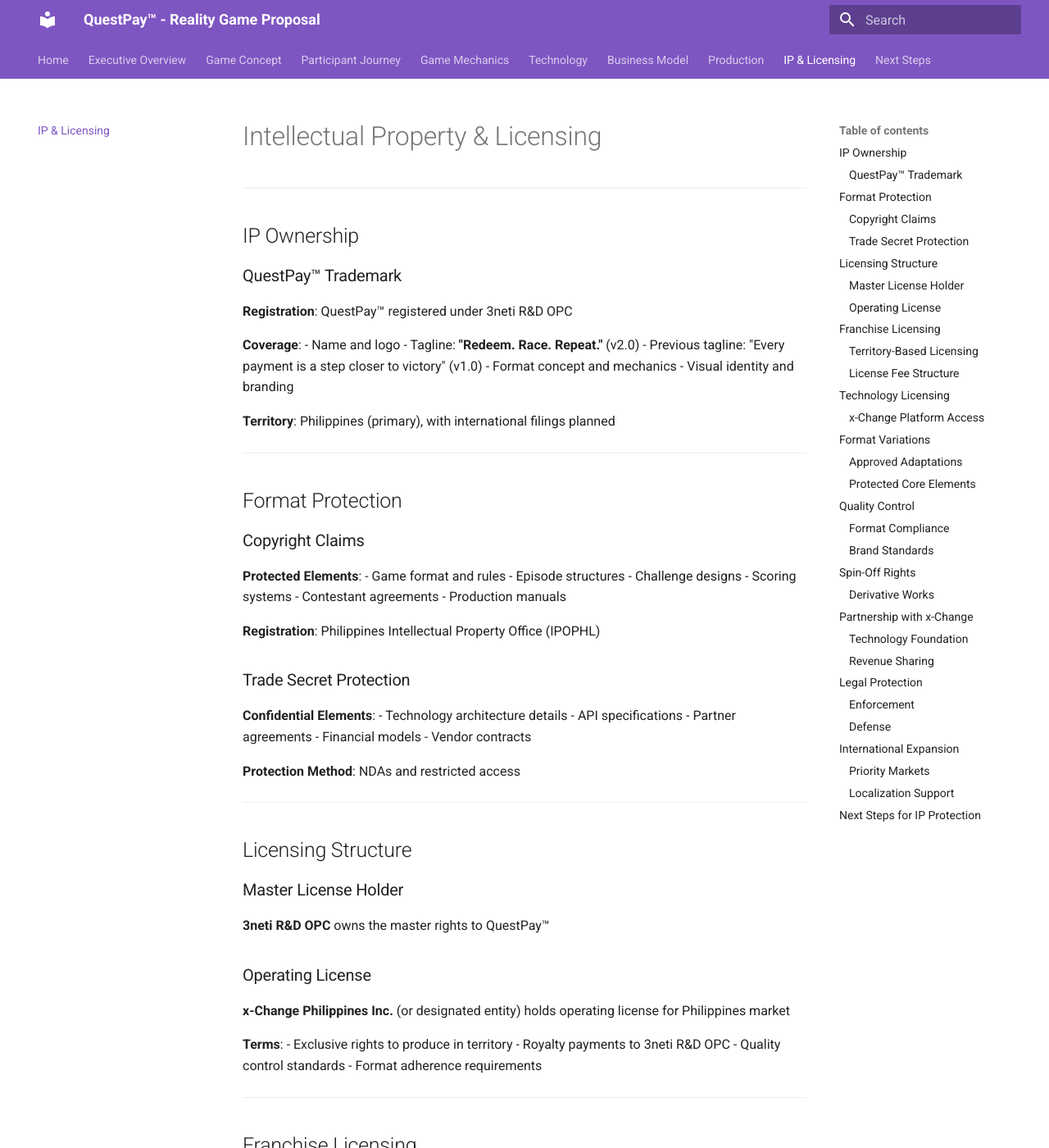
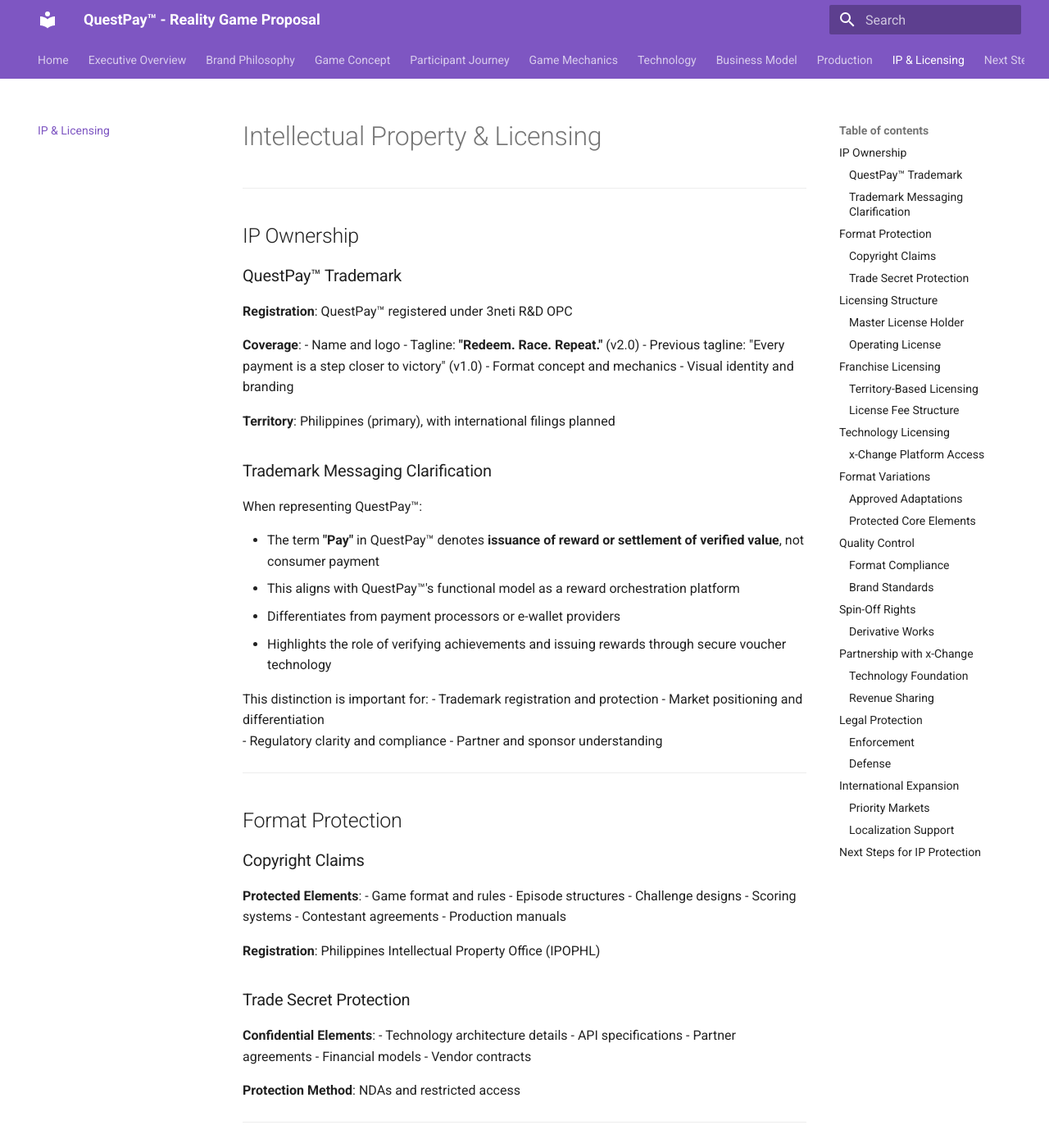
Before and after one commit to 3neti/questpay-docs, an MkDocs documentation site: the page built from docs/licensing.md, in a window 1280 px wide and 1400 px high. Shown: the whole window at 82% size. Built offline with MkDocs 1.6.1 and Material for MkDocs 9.7.7, drawn with Linux system fonts in a browser that asks for light colours.

Commit message:
Add Brand Philosophy page and integrate brand messaging throughout documentation
Created new Brand Philosophy page explaining QuestPay™ name and positioning:
- The meaning of Quest (journey) + Pay (reward/payoff)
- Core principle: "Players quest. The system pays."
- The Redemption Economy: Players act → System verifies → Game pays
- Clarifies "Pay" means reward issuance, not consumer spending
- Positions QuestPay™ as reward orchestration platform
- Brand promise: "The journey is yours. The payoff is real."

Integrated brand messaging across existing pages:
- index.md: Added core principle and brand tagline
- executive-overview.md: Added Redemption Economy section
- concept.md: Enhanced Redemption Engine with brand philosophy
- licensing.md: Added trademark messaging clarification

Updated navigation:
- mkdocs.yml: Added Brand Philosophy page after Executive Overview
- mkdocs.yml: Updated PDF cover subtitle to "Redeem. Race. Repeat."

Key positioning:
- Value is earned, not spent
- Every redemption is meaningful, measurable, and monetizable
- Differentiates from payment processors as reward orchestration platform
- Important for trademark, regulatory, and market positioning

```diff
--- a/docs/licensing.md
+++ b/docs/licensing.md
@@ -16,6 +16,21 @@
 - Visual identity and branding
 
 **Territory**: Philippines (primary), with international filings planned
+
+### Trademark Messaging Clarification
+
+When representing QuestPay™:
+
+- The term **"Pay"** in QuestPay™ denotes **issuance of reward or settlement of verified value**, not consumer payment
+- This aligns with QuestPay™'s functional model as a reward orchestration platform
+- Differentiates from payment processors or e-wallet providers
+- Highlights the role of verifying achievements and issuing rewards through secure voucher technology
+
+This distinction is important for:
+- Trademark registration and protection
+- Market positioning and differentiation
+- Regulatory clarity and compliance
+- Partner and sponsor understanding
 
 ---
 
--- a/mkdocs.yml
+++ b/mkdocs.yml
@@ -19,7 +19,7 @@ plugins:
       author: 'Lester B. Hurtado'
       copyright: 'Copyright © 2025 3neti R&D OPC'
       cover_title: 'QuestPay™ Reality Game Proposal'
-      cover_subtitle: 'Every payment is a step closer to victory'
+      cover_subtitle: 'Redeem. Race. Repeat.'
       cover_logo: null
       back_cover: true
       toc_title: 'Table of Contents'
@@ -60,6 +60,7 @@ markdown_extensions:
 nav:
   - Home: index.md
   - Executive Overview: executive-overview.md
+  - Brand Philosophy: brand.md
   - Game Concept:
       - Premise & Themes: concept.md
       - Format Options: format.md
```
Also changed, not shown: docs/brand.md (added, +107 -0 lines), docs/concept.md (+11 -1 lines), docs/executive-overview.md (+13 -0 lines), docs/index.md (+6 -0 lines).
